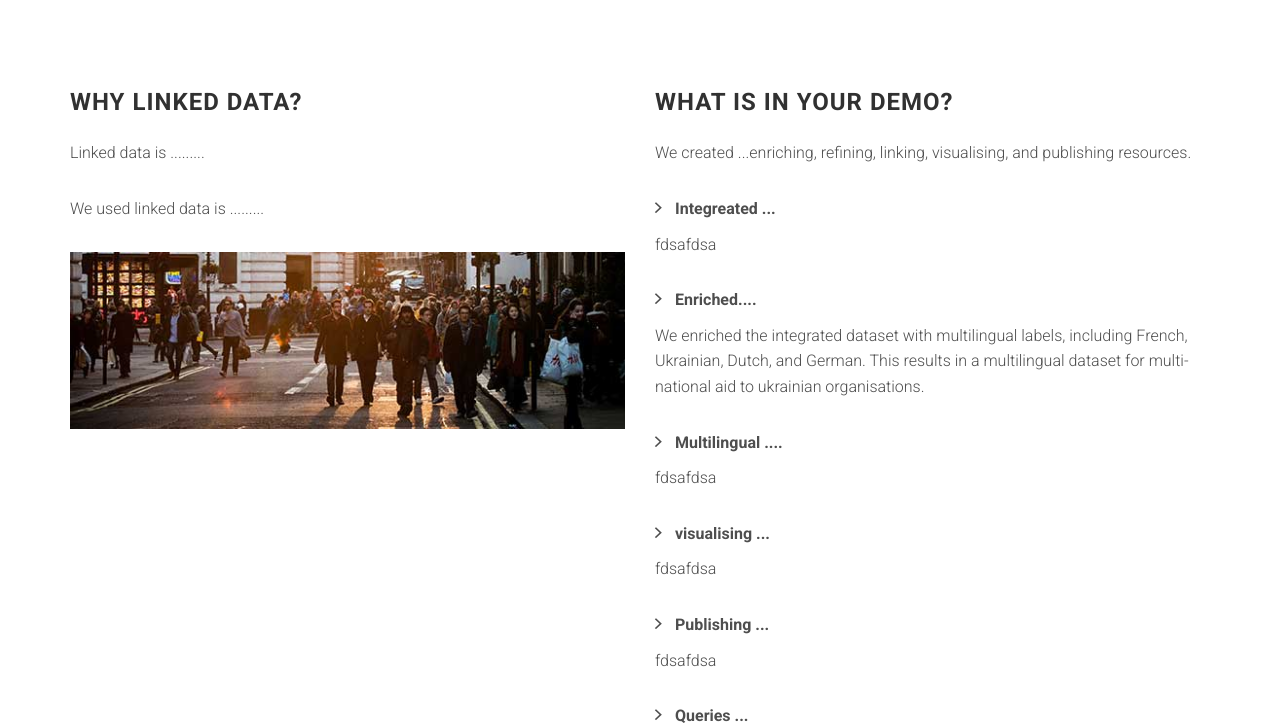
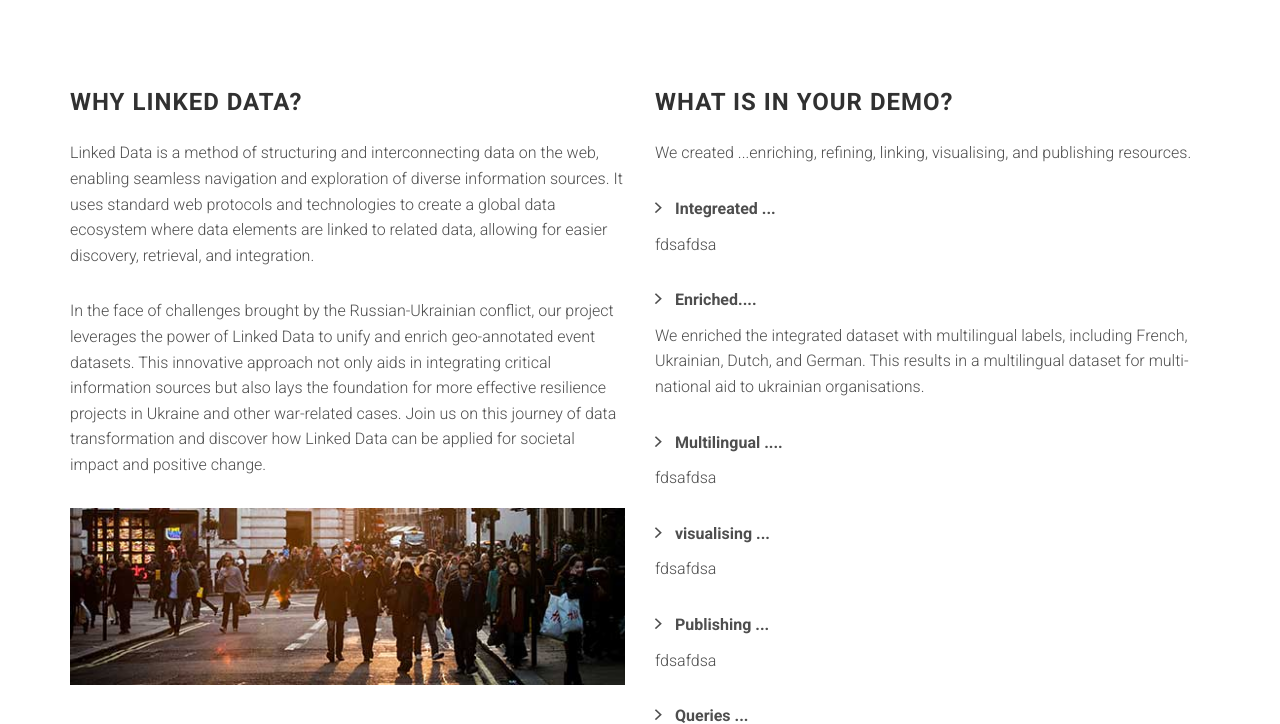
Before and after one commit to LinkedData4Resilience/website, a Django app: page / in a window 1280 px wide. Shown: the part 801-1525 px from the top of the page. Run offline with Django 4.2, Linux system fonts and the light colour scheme; some libraries are stand-ins or nearby versions; some web fonts are replaced.

Commit message:
Update index.html

```diff
--- a/hello/templates/index.html
+++ b/hello/templates/index.html
@@ -23,8 +23,8 @@
 
                 <h3 class="section-title">Why linked data?</h3>
 
-                <p>Linked data is .........</p>
-                <p>We used linked data is .........</p>
+                <p>Linked Data is a method of structuring and interconnecting data on the web, enabling seamless navigation and exploration of diverse information sources. It uses standard web protocols and technologies to create a global data ecosystem where data elements are linked to related data, allowing for easier discovery, retrieval, and integration.</p>
+                <p>In the face of challenges brought by the Russian-Ukrainian conflict, our project leverages the power of Linked Data to unify and enrich geo-annotated event datasets. This innovative approach not only aids in integrating critical information sources but also lays the foundation for more effective resilience projects in Ukraine and other war-related cases. Join us on this journey of data transformation and discover how Linked Data can be applied for societal impact and positive change.</p>
 
                 <figure>
                     <img alt="" class="img-responsive" src="{% static 'assets/images/about-us.jpg' %}">
```
